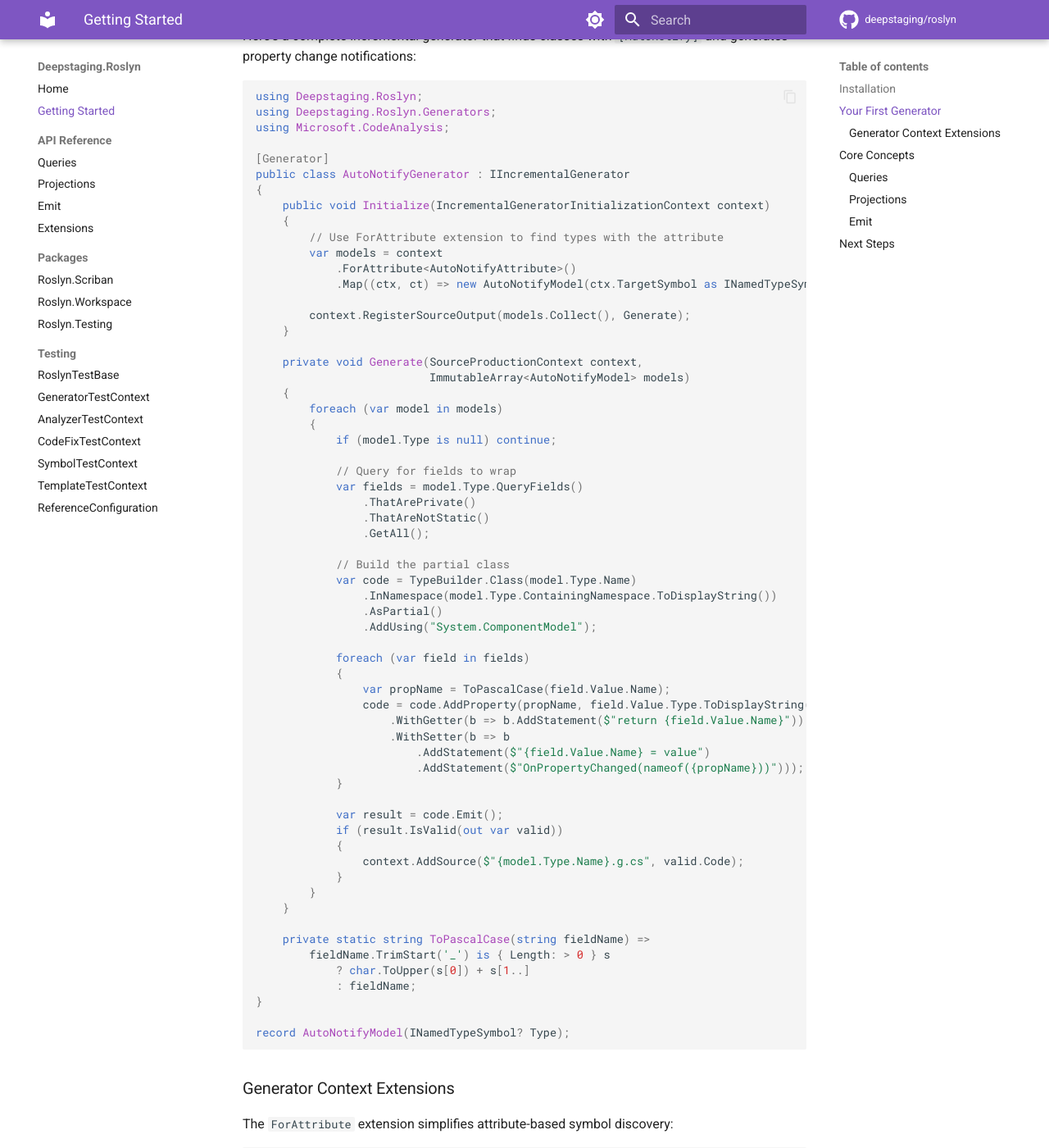
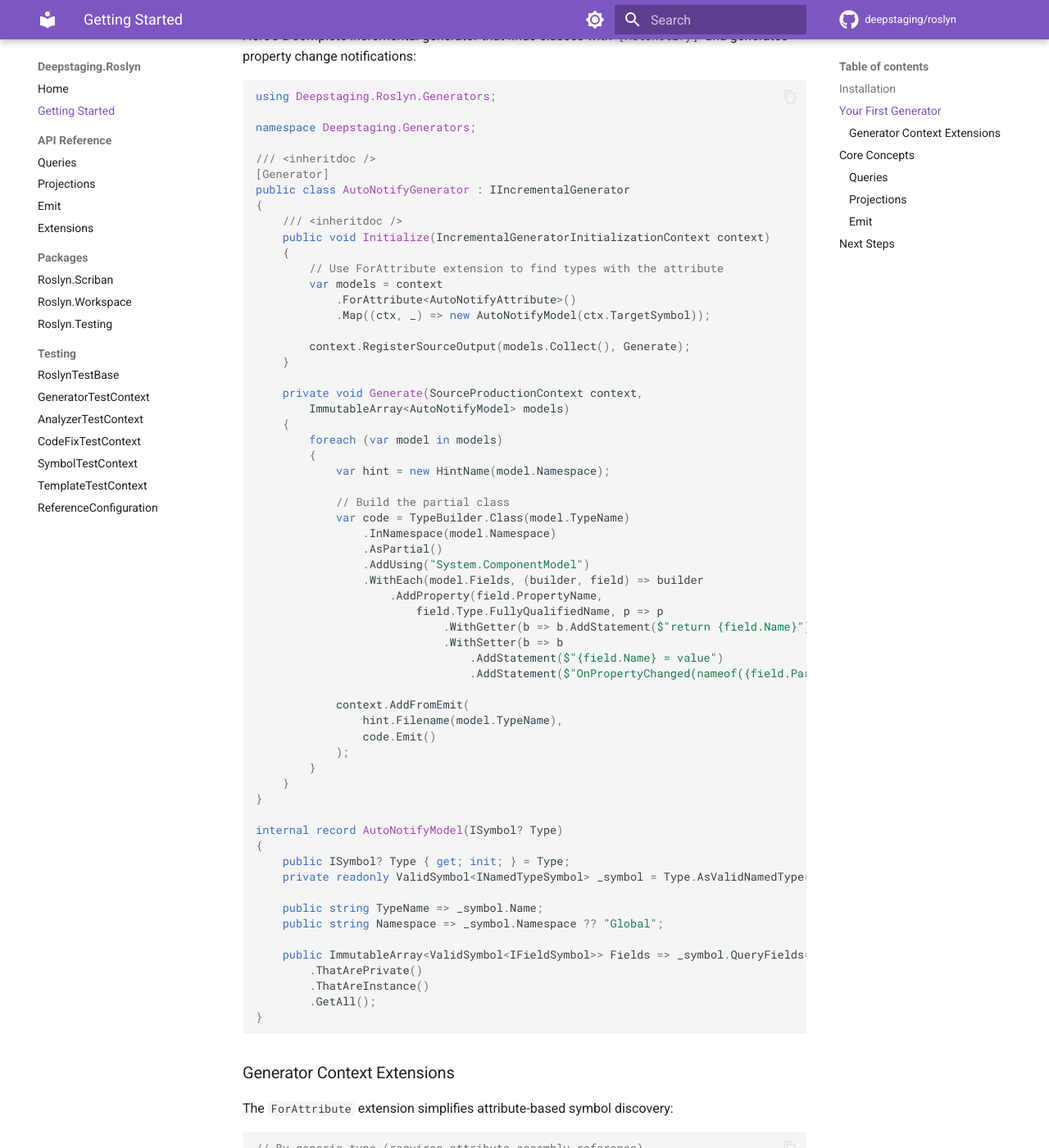
Before and after one commit to deepstaging/roslyn, an MkDocs documentation site: the page built from docs/getting-started.md, in a window 1280 px wide and 1400 px high, scrolled down 593 px. Shown: the whole window at 82% size. Built offline with MkDocs 1.6.1 and Material for MkDocs 9.7.7, drawn with Linux system fonts in a browser that asks for light colours; comment, search, counter and statistics services are not loaded.

Commit message:
docs: update Your First Generator example with newer API patterns

````diff
--- a/docs/getting-started.md
+++ b/docs/getting-started.md
@@ -24,67 +24,66 @@ Your `.csproj` should target `netstandard2.0` for Roslyn compatibility:
 Here's a complete incremental generator that finds classes with `[AutoNotify]` and generates property change notifications:
 
 ```csharp
-using Deepstaging.Roslyn;
 using Deepstaging.Roslyn.Generators;
-using Microsoft.CodeAnalysis;
 
+namespace Deepstaging.Generators;
+
+/// <inheritdoc />
 [Generator]
 public class AutoNotifyGenerator : IIncrementalGenerator
 {
+    /// <inheritdoc />
     public void Initialize(IncrementalGeneratorInitializationContext context)
     {
         // Use ForAttribute extension to find types with the attribute
         var models = context
             .ForAttribute<AutoNotifyAttribute>()
-            .Map((ctx, ct) => new AutoNotifyModel(ctx.TargetSymbol as INamedTypeSymbol));
+            .Map((ctx, _) => new AutoNotifyModel(ctx.TargetSymbol));
 
         context.RegisterSourceOutput(models.Collect(), Generate);
     }
 
     private void Generate(SourceProductionContext context,
-                          ImmutableArray<AutoNotifyModel> models)
+        ImmutableArray<AutoNotifyModel> models)
     {
         foreach (var model in models)
         {
-            if (model.Type is null) continue;
-
-            // Query for fields to wrap
-            var fields = model.Type.QueryFields()
-                .ThatArePrivate()
-                .ThatAreNotStatic()
-                .GetAll();
+            var hint = new HintName(model.Namespace);
 
             // Build the partial class
-            var code = TypeBuilder.Class(model.Type.Name)
-                .InNamespace(model.Type.ContainingNamespace.ToDisplayString())
+            var code = TypeBuilder.Class(model.TypeName)
+                .InNamespace(model.Namespace)
                 .AsPartial()
-                .AddUsing("System.ComponentModel");
+                .AddUsing("System.ComponentModel")
+                .WithEach(model.Fields, (builder, field) => builder
+                    .AddProperty(field.PropertyName,
+                        field.Type.FullyQualifiedName, p => p
+                            .WithGetter(b => b.AddStatement($"return {field.Name}"))
+                            .WithSetter(b => b
+                                .AddStatement($"{field.Name} = value")
+                                .AddStatement($"OnPropertyChanged(nameof({field.ParameterName}))"))));
 
-            foreach (var field in fields)
-            {
-                var propName = ToPascalCase(field.Value.Name);
-                code = code.AddProperty(propName, field.Value.Type.ToDisplayString(), p => p
-                    .WithGetter(b => b.AddStatement($"return {field.Value.Name}"))
-                    .WithSetter(b => b
-                        .AddStatement($"{field.Value.Name} = value")
-                        .AddStatement($"OnPropertyChanged(nameof({propName}))")));
-            }
-
-            var result = code.Emit();
-            if (result.IsValid(out var valid))
-            {
-                context.AddSource($"{model.Type.Name}.g.cs", valid.Code);
-            }
+            context.AddFromEmit(
+                hint.Filename(model.TypeName),
+                code.Emit()
+            );
         }
     }
-
-    private static string ToPascalCase(string fieldName) =>
-        fieldName.TrimStart('_') is { Length: > 0 } s
-            ? char.ToUpper(s[0]) + s[1..]
-            : fieldName;
 }
 
-record AutoNotifyModel(INamedTypeSymbol? Type);
+internal record AutoNotifyModel(ISymbol? Type)
+{
+    public ISymbol? Type { get; init; } = Type;
+    private readonly ValidSymbol<INamedTypeSymbol> _symbol = Type.AsValidNamedType();
+
+    public string TypeName => _symbol.Name;
+    public string Namespace => _symbol.Namespace ?? "Global";
+
+    public ImmutableArray<ValidSymbol<IFieldSymbol>> Fields => _symbol.QueryFields()
+        .ThatArePrivate()
+        .ThatAreInstance()
+        .GetAll();
+}
 ```
 
 ### Generator Context Extensions
````
